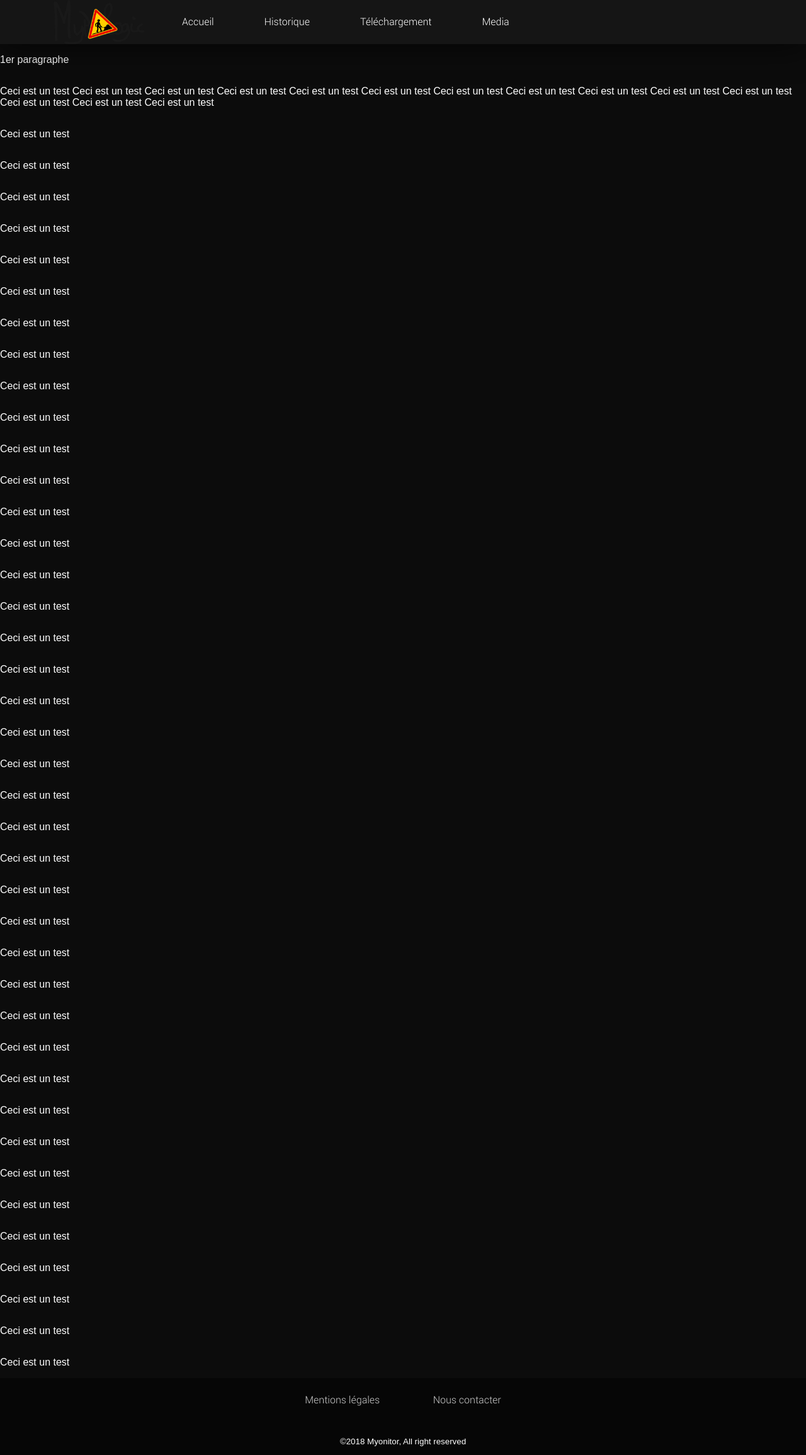
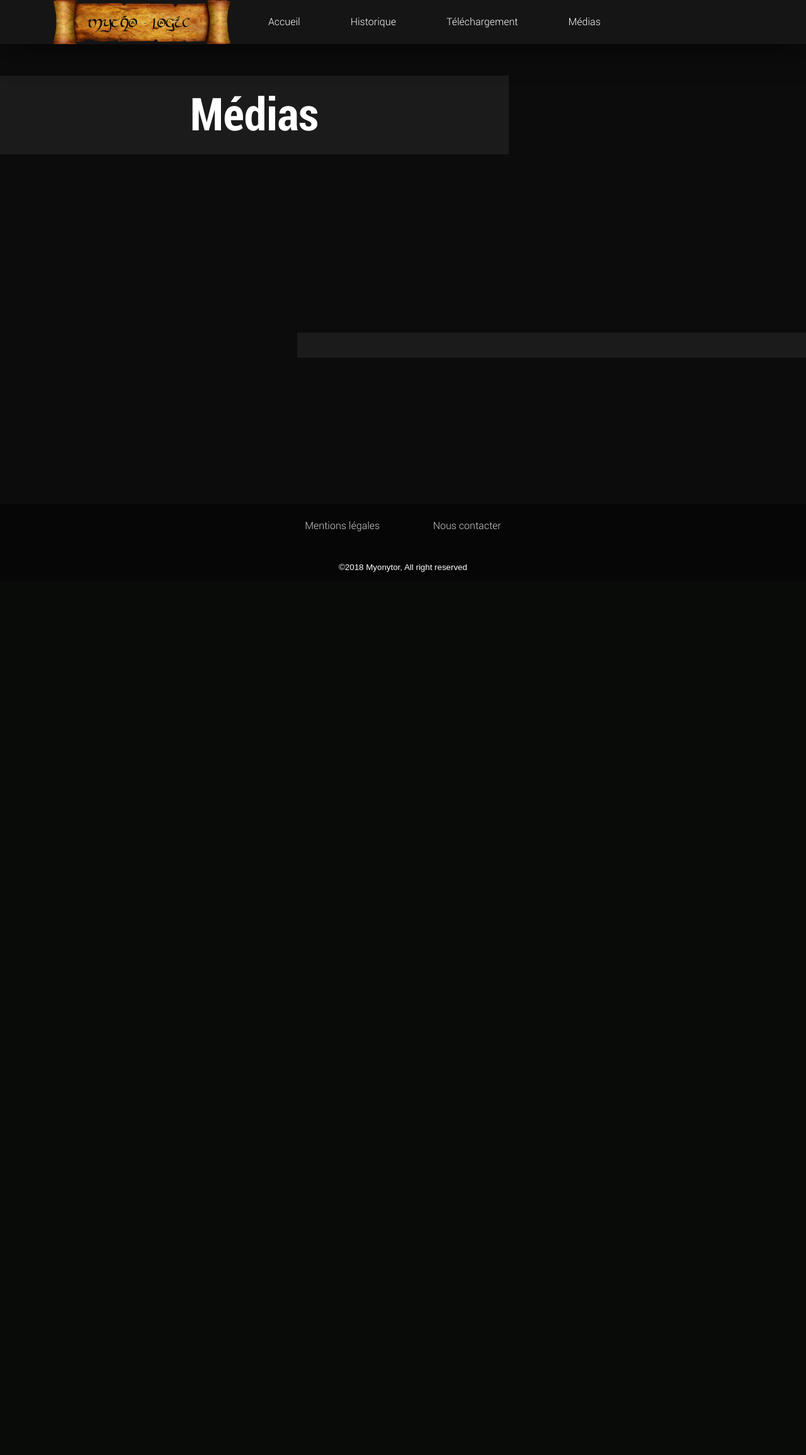
Before and after one commit to Myonytor/Mytho-logic, a PHP site: page /media.php in a window 1280 px wide. Shown: the whole page at 63% size. After the commit the page ends 908 px from the top, so only its background shows below. Run offline with PHP 8.4, Linux system fonts and the light colour scheme.

Commit message:
Add files via upload

```diff
--- a/Site V0.0.4/include/footer_1.php
+++ b/Site V0.0.4/include/footer_1.php
@@ -10,7 +10,7 @@
 	</div>
 	<div class="footer-legal">
 		<small>
-			<p>©2018 Myonitor, All right reserved</p>
+			<p>©2018 Myonytor, All right reserved</p>
 		</small>
 	</div>
 </div>
--- /dev/null
+++ b/Site V0.0.4/include/head_html_1.php
@@ -0,0 +1,4 @@
+<meta charset="utf-8" />
+<link rel="stylesheet" href="style_1.css" />
+<link rel="icon" href="image/favicon.ico" />
+<meta name="viewport" content="width=device-width, initial-scale=1.0" />
--- a/Site V0.0.4/include/header_1.php
+++ b/Site V0.0.4/include/header_1.php
@@ -1,11 +1,13 @@
 <div class="header-global">
 	<a href="https://youtube.com" class="logo" ></a>
+	<label for="show-menu" class="show-menu">Show Menu</label>
+	<input type="checkbox" id="show-menu" role="button">
 	<nav class="menu-global-nav">
 		<ul class="menu-global-ul">
 			<li class="menu-global-li accueil"><a href="index.php" class="test">Accueil</a></li>
 			<li class="menu-global-li Historique"><a href="historic.php" class="test">Historique</a></li>
 			<li class="menu-global-li download"><a href="download.php" class="test">Téléchargement</a></li>
-			<li class="menu-global-li media"><a href="media.php" class="test">Media</a></li>
+			<li class="menu-global-li media"><a href="media.php" class="test">Médias</a></li>
 		</ul>
 	</nav>
 	<div class="tempo"></div>
--- a/Site V0.0.4/index.php
+++ b/Site V0.0.4/index.php
@@ -1,9 +1,7 @@
 <!DOCTYPE html>
 <html lang="fr">
 	<head>
-		<meta charset="utf-8" />
-		<link rel="stylesheet" href="style_1.css" />
-		<link rel="icon" href="image/favicon.ico" />
+		<?php include("include/head_html_1.php")?>
 		<title>Mytho-Logic</title>
 	</head>
 
--- a/Site V0.0.4/media.php
+++ b/Site V0.0.4/media.php
@@ -1,10 +1,8 @@
 <!DOCTYPE html>
 <html lang="fr">
 	<head>
-		<meta charset="utf-8" />
-		<link rel="stylesheet" href="style_1.css" />
-		<link rel="icon" href="image/favicon.ico" />
-		<title>Mytho-Logic</title>
+		<?php include("include/head_html_1.php")?>
+		<title>Médias</title>
 	</head>
 
 	<body>
@@ -13,48 +11,15 @@
 		</header>
 		<div class="global-content">
 			<div class="center-content">
-				<p>1er paragraphe</p>
-				<p>Ceci est un test Ceci est un test Ceci est un test Ceci est un test Ceci est un test Ceci est un test Ceci est un test Ceci est un test Ceci est un test Ceci est un test Ceci est un test Ceci est un test Ceci est un test Ceci est un test</p>
-				<p>Ceci est un test</p>
-				<p>Ceci est un test</p>
-				<p>Ceci est un test</p>
-				<p>Ceci est un test</p>
-				<p>Ceci est un test</p>
-				<p>Ceci est un test</p>
-				<p>Ceci est un test</p>
-				<p>Ceci est un test</p>
-				<p>Ceci est un test</p>
-				<p>Ceci est un test</p>
-				<p>Ceci est un test</p>
-				<p>Ceci est un test</p>
-				<p>Ceci est un test</p>
-				<p>Ceci est un test</p>
-				<p>Ceci est un test</p>
-				<p>Ceci est un test</p>
-				<p>Ceci est un test</p>
-				<p>Ceci est un test</p>
-				<p>Ceci est un test</p>
-				<p>Ceci est un test</p>
-				<p>Ceci est un test</p>
-				<p>Ceci est un test</p>
-				<p>Ceci est un test</p>
-				<p>Ceci est un test</p>
-				<p>Ceci est un test</p>
-				<p>Ceci est un test</p>
-				<p>Ceci est un test</p>
-				<p>Ceci est un test</p>
-				<p>Ceci est un test</p>
-				<p>Ceci est un test</p>
-				<p>Ceci est un test</p>
-				<p>Ceci est un test</p>
-				<p>Ceci est un test</p>
-				<p>Ceci est un test</p>
-				<p>Ceci est un test</p>
-				<p>Ceci est un test</p>
-				<p>Ceci est un test</p>
-				<p>Ceci est un test</p>
-				<p>Ceci est un test</p>
-				<p>Ceci est un test</p>
+				<section class="index-section">
+					<div class="under-section section-left" id="title-page">
+						<h1 class="Mytho-Logic-title" style="text-align: center;">Médias</h1>
+					</div>
+				</section>
+				<section class="index-section">
+					<div class="under-section section-right">
+					</div>
+				</section>
 			</div>
 		</div>
 		<footer>
--- a/Site V0.0.4/style_1.css
+++ b/Site V0.0.4/style_1.css
@@ -39,7 +39,7 @@ header {
 	top: 0;
 	left: 0;
 	right: 0;
-	width: 100%;
+	max-width: 100%;
 	height: 70px;
 	z-index: 999;
 	display: flex;
@@ -51,14 +51,13 @@ header {
 .header-global {
 	margin: auto;
 	max-width: 70em;
-	min-width: 52.5em;
 	width: 70em;
 }
 
 .logo {
 	height: 70px;
 	float: left;
-	width: 144px;
+	width: 281px;
 	display: block;
 	background-size: cover;
 	background-image: url("/image/main_logo_small.png");
@@ -161,6 +204,10 @@ header {
 		font-family: Roboto-Light;
 	}
 
+	#title-page {
+		display: block;
+	}
+
 @keyframes glissement-load {
 	from {
 		margin-left: -50em;
@@ -178,17 +225,16 @@ header {
 
 .index-section {
 	display: inline-block;
-	width: 100%;
+	max-width: 100%;
 	padding: 50px 0 ;
 }
 
 .section-right {
-	display: block;
+	display: flex;
 	float: right;
 	background-color: #1b1b1b;
 	width: 60%;
 	padding: 20px;
-	justify-content: center;
 	align-items: center;
 
 	animation-name: glissement-content-right;
@@ -196,12 +242,11 @@ header {
 }
 
 .section-left {
-	display: block;
+	display: flex;
 	float: left;
 	background-color: #1b1b1b;
 	width: 60%;
 	padding: 20px;
-	justify-content: center;
 	align-items: center;
 
 	animation-name: glissement-content-left;
@@ -319,7 +365,7 @@ footer {
 	top: 0;
 	left: 0;
 	right: 0;
-	width: 100%;
+	max-width: 100%;
 	z-index: 998;
 	display: flex;
 	justify-content: center;
@@ -333,7 +379,7 @@ footer {
 }
 
 		.footer-global-li {
-			display: inline;
+			display: inline-block;
 			padding: 0 40px;
 		}
 
```
Also changed, not shown: other parts of Site V0.0.4/style_1.css (+92 -18 lines), Site V0.0.4/download.php (+11 -46 lines), Site V0.0.4/historic.php (+7 -7 lines), Site V0.0.4/image/main_logo_small.png.
